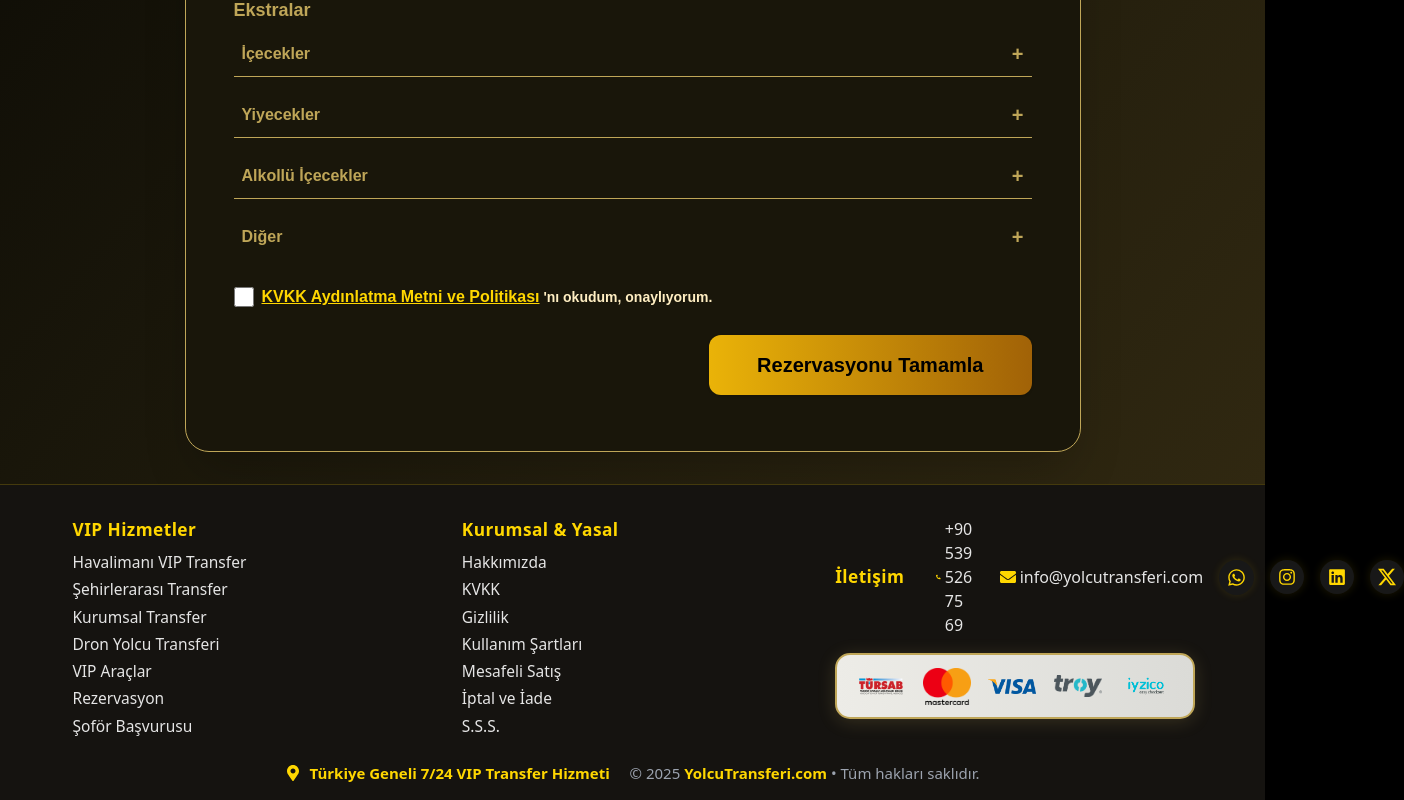
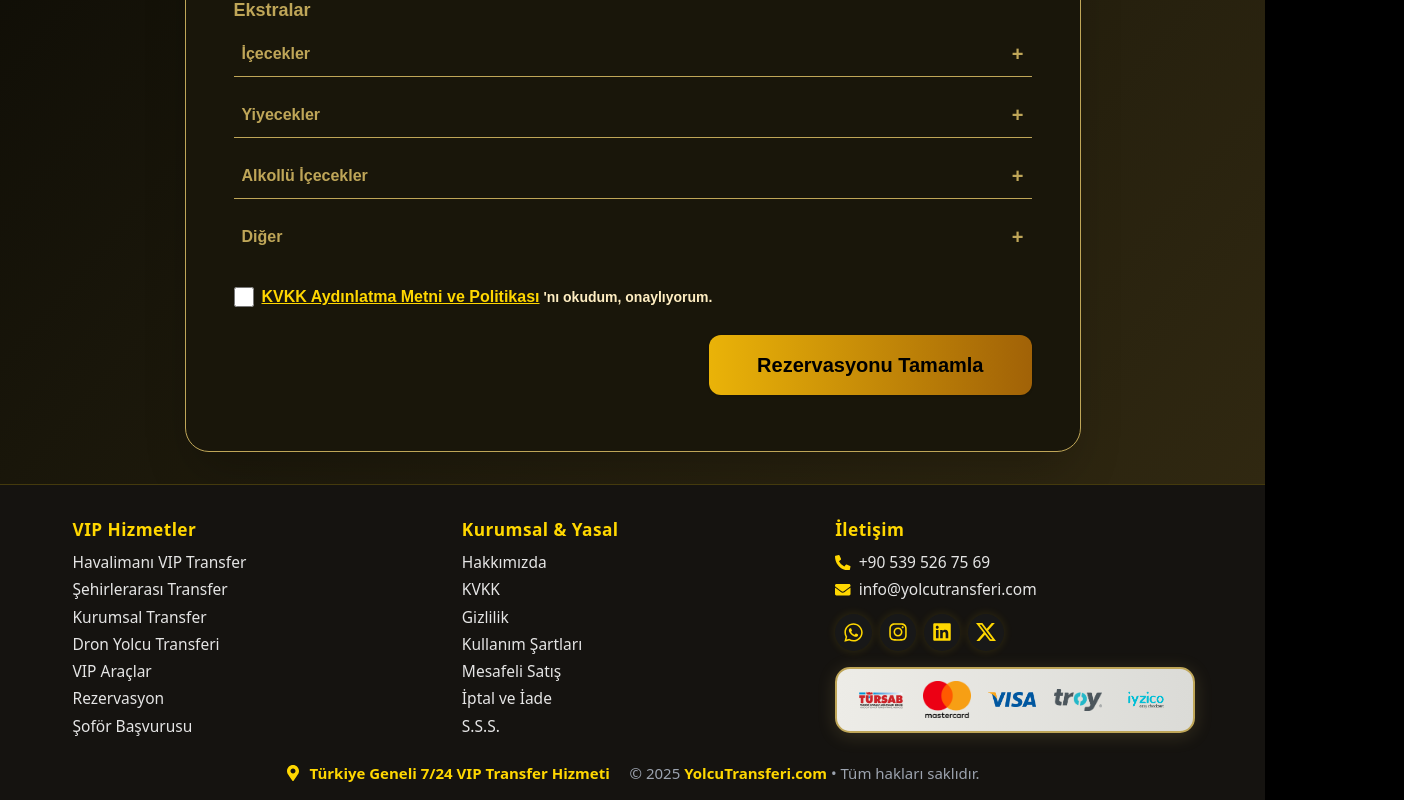
Before and after one commit to haliltayfur/yolcutransferi, a Next.js app: page /rezervasyon in a window 1280 px wide. Shown: the part 1103-1903 px from the top of the page, 1404 px wide, since content can reach past the window. Built offline with nearby package versions, Linux system fonts and the light colour scheme.

Commit message:
Update Footer.jsx

```diff
--- a/components/Footer.jsx
+++ b/components/Footer.jsx
@@ -8,7 +8,7 @@ import { SiX } from "react-icons/si";
 export default function Footer() {
   return (
     <footer className="bg-[#151310] pt-8 pb-3 px-2 border-t border-[#FFD70033] text-gray-200 font-sans w-full z-50">
-      {/* Ana GRID: Mobilde 2 sütun, masaüstünde 3 sütun */}
+      {/* Ana GRID */}
       <div className="max-w-6xl mx-auto w-full grid grid-cols-2 md:grid-cols-3 gap-x-4 gap-y-4 pb-4">
         {/* VIP Hizmetler */}
         <div className="pl-2 md:pl-4">
@@ -36,25 +36,34 @@ export default function Footer() {
             <li><a href="/sss" className="footer-link">S.S.S.</a></li>
           </ul>
         </div>
-        {/* Masaüstünde iletişim blok ve LOGOLAR */}
+        {/* Masaüstü İletişim ve Logolar */}
         <div className="hidden md:flex flex-col items-start justify-start">
-          <div className="flex items-center gap-4 w-full">
-            <h3 className="text-gold text-[1.08rem] font-bold tracking-wide mb-0 min-w-[85px]">İletişim</h3>
-            {/* İletişim bilgileri ve sosyal butonlar yan yana */}
-            <div className="flex items-center gap-4">
-              <a href="tel:+905395267569" className="footer-link flex items-center gap-1" aria-label="Telefon">
-                <FaPhoneAlt className="text-gold" size={16} /> <span className="hidden lg:inline">+90 539 526 75 69</span>
+          <h3 className="text-gold text-[1.08rem] font-bold mb-2 tracking-wide">İletişim</h3>
+          <div className="flex flex-col gap-1 text-[0.97rem]">
+            <div className="flex items-center gap-2">
+              <FaPhoneAlt className="text-gold" />
+              <a href="tel:+905395267569" className="footer-link">+90 539 526 75 69</a>
+            </div>
+            <div className="flex items-center gap-2">
+              <FaEnvelope className="text-gold" />
+              <a href="mailto:info@yolcutransferi.com" className="footer-link">info@yolcutransferi.com</a>
+            </div>
+            <div className="flex gap-2 mt-2">
+              <a href="https://wa.me/905395267569" target="_blank" rel="noopener noreferrer" className="footer-social" aria-label="WhatsApp">
+                <FaWhatsapp size={21} />
               </a>
-              <a href="mailto:info@yolcutransferi.com" className="footer-link flex items-center gap-1" aria-label="Mail">
-                <FaEnvelope className="text-gold" size={16} /> <span className="hidden lg:inline">info@yolcutransferi.com</span>
+              <a href="https://www.instagram.com/yolcutransferi/" target="_blank" rel="noopener noreferrer" className="footer-social" aria-label="Instagram">
+                <FaInstagram size={20} />
               </a>
-              <a href="https://wa.me/905395267569" target="_blank" rel="noopener noreferrer" className="footer-social" aria-label="WhatsApp"><FaWhatsapp size={19} /></a>
-              <a href="https://www.instagram.com/yolcutransferi/" target="_blank" rel="noopener noreferrer" className="footer-social" aria-label="Instagram"><FaInstagram size={18} /></a>
-              <a href="https://www.linkedin.com/company/yolcutransferi/" target="_blank" rel="noopener noreferrer" className="footer-social" aria-label="LinkedIn"><FaLinkedin size={18} /></a>
-              <a href="https://x.com/yolcutransferi" target="_blank" rel="noopener noreferrer" className="footer-social" aria-label="X"><SiX size={18} /></a>
+              <a href="https://www.linkedin.com/company/yolcutransferi/" target="_blank" rel="noopener noreferrer" className="footer-social" aria-label="LinkedIn">
+                <FaLinkedin size={20} />
+              </a>
+              <a href="https://x.com/yolcutransferi" target="_blank" rel="noopener noreferrer" className="footer-social" aria-label="X">
+                <SiX size={20} />
+              </a>
             </div>
           </div>
-          {/* LOGO BANDI sadece desktopta ve iletişimin hemen altında */}
+          {/* LOGO BANDI desktopta */}
           <div
             className="logo-band mt-3"
             style={{
@@ -83,18 +92,20 @@ export default function Footer() {
         </div>
       </div>
 
-      {/* Mobilde iletişim ve logolar */}
+      {/* Mobilde iletişim başlığı ve ikonlar yan yana */}
       <div className="md:hidden flex flex-col items-start mt-2 mb-2 w-full max-w-6xl mx-auto pl-2">
-        <h3 className="text-gold text-[1.08rem] font-bold mb-2 tracking-wide">İletişim</h3>
-        <div className="flex items-center gap-3 text-[1.11rem] mb-2">
-          <a href="tel:+905395267569" className="footer-social" aria-label="Telefon"><FaPhoneAlt size={22} /></a>
-          <a href="mailto:info@yolcutransferi.com" className="footer-social" aria-label="Mail"><FaEnvelope size={20} /></a>
-          <a href="https://wa.me/905395267569" target="_blank" rel="noopener noreferrer" className="footer-social" aria-label="WhatsApp"><FaWhatsapp size={20} /></a>
-          <a href="https://www.instagram.com/yolcutransferi/" target="_blank" rel="noopener noreferrer" className="footer-social" aria-label="Instagram"><FaInstagram size={19} /></a>
-          <a href="https://www.linkedin.com/company/yolcutransferi/" target="_blank" rel="noopener noreferrer" className="footer-social" aria-label="LinkedIn"><FaLinkedin size={19} /></a>
-          <a href="https://x.com/yolcutransferi" target="_blank" rel="noopener noreferrer" className="footer-social" aria-label="X"><SiX size={19} /></a>
+        <div className="flex items-center gap-2 w-full mb-2">
+          <h3 className="text-gold text-[1.08rem] font-bold tracking-wide mb-0 whitespace-nowrap">İletişim</h3>
+          <div className="flex flex-row flex-wrap gap-2 ml-2">
+            <a href="tel:+905395267569" className="footer-social" aria-label="Telefon"><FaPhoneAlt size={19} /></a>
+            <a href="mailto:info@yolcutransferi.com" className="footer-social" aria-label="Mail"><FaEnvelope size={18} /></a>
+            <a href="https://wa.me/905395267569" target="_blank" rel="noopener noreferrer" className="footer-social" aria-label="WhatsApp"><FaWhatsapp size={18} /></a>
+            <a href="https://www.instagram.com/yolcutransferi/" target="_blank" rel="noopener noreferrer" className="footer-social" aria-label="Instagram"><FaInstagram size={17} /></a>
+            <a href="https://www.linkedin.com/company/yolcutransferi/" target="_blank" rel="noopener noreferrer" className="footer-social" aria-label="LinkedIn"><FaLinkedin size={17} /></a>
+            <a href="https://x.com/yolcutransferi" target="_blank" rel="noopener noreferrer" className="footer-social" aria-label="X"><SiX size={17} /></a>
+          </div>
         </div>
-        {/* Mobilde logolar: büyük, yüksekliği eşit, padding ayarlı */}
+        {/* Mobilde logolar */}
         <div
           className="logo-band mt-2"
           style={{
@@ -115,7 +126,6 @@ export default function Footer() {
             boxShadow: "0 3px 12px #bfa65833",
           }}
         >
-          {/* Tüm logolar aynı yükseklik! */}
           <Image src="/tursab.png" alt="TÜRSAB" width={36} height={27} className="footer-card-img mobile-logo" />
           <Image src="/mastercard.png" alt="MasterCard" width={36} height={27} className="footer-card-img mobile-logo" />
           <Image src="/visa.png" alt="Visa" width={36} height={27} className="footer-card-img mobile-logo" />
@@ -124,7 +134,7 @@ export default function Footer() {
         </div>
       </div>
 
-      {/* Alt BAND: Türkiye geneli ve copyright (desktopta tek satır, mobilde alt alta) */}
+      {/* Alt BAND */}
       <div className="w-full flex flex-col items-center justify-center max-w-6xl mx-auto pt-2 pb-1">
         <div className="text-[15px] text-gold font-semibold text-center mb-0 flex items-center gap-1 flex-wrap justify-center">
           <FaMapMarkerAlt className="inline-block mr-1 text-gold" size={16} />
```
